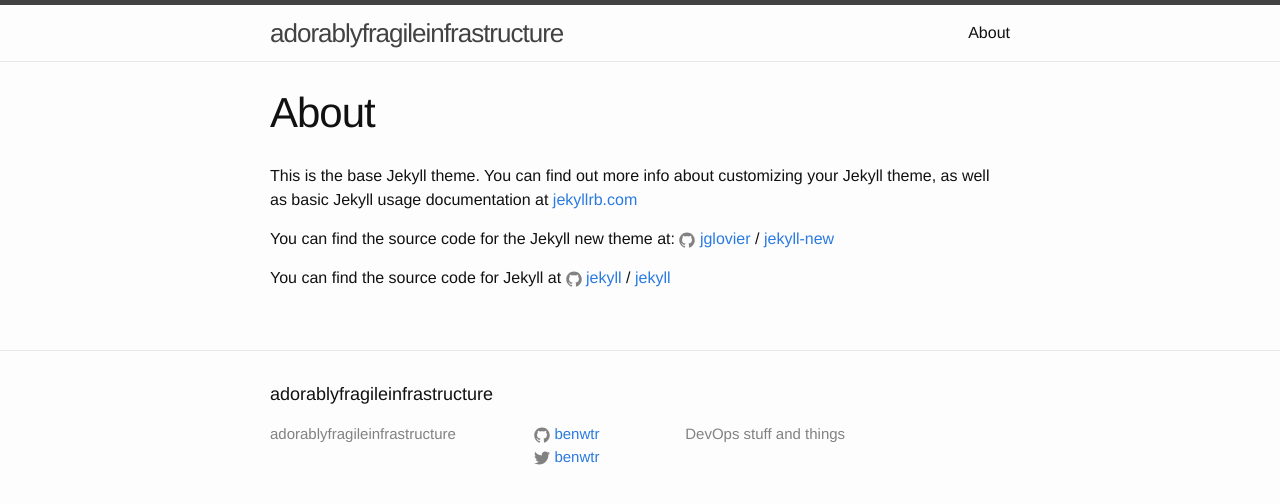
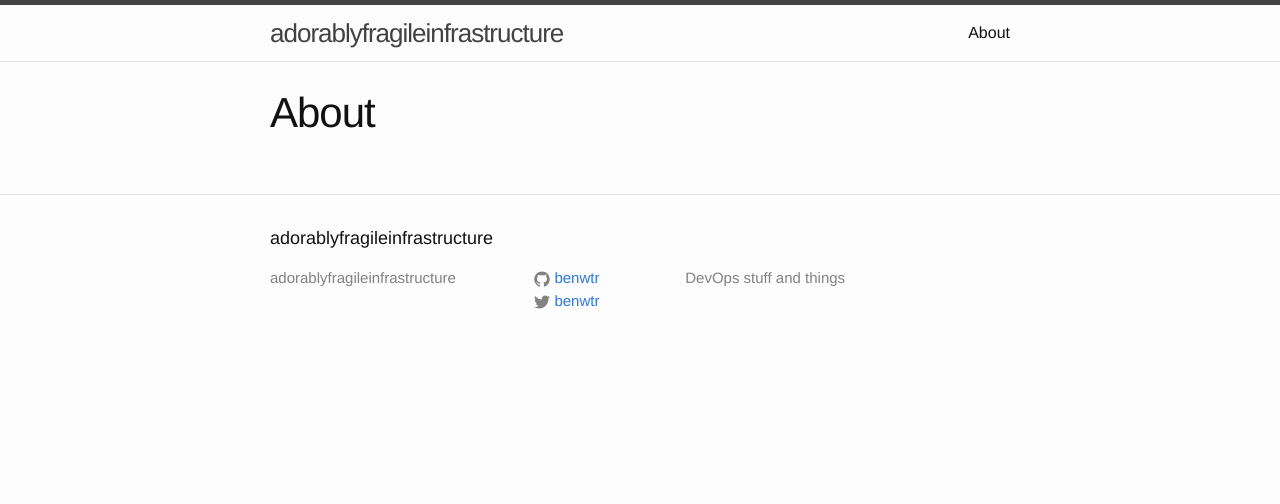
Before and after one commit to benwtr/benwtr.github.io, a Jekyll site: the page built from about.md, in a window 1280 px wide. Shown: the top 504 px of the page. Built offline with Jekyll 4.4.1, drawn with Linux system fonts in a browser that asks for light colours; Markdown is read by kramdown in place of the engine named in the settings.

Commit message:
fix links

```diff
--- a/about.md
+++ b/about.md
@@ -3,13 +3,3 @@ layout: page
 title: About
 permalink: /about/
 ---
-
-This is the base Jekyll theme. You can find out more info about customizing your Jekyll theme, as well as basic Jekyll usage documentation at [jekyllrb.com](http://jekyllrb.com/)
-
-You can find the source code for the Jekyll new theme at:
-{% include icon-github.html username="jglovier" %} /
-[jekyll-new](https://github.com/jglovier/jekyll-new)
-
-You can find the source code for Jekyll at
-{% include icon-github.html username="jekyll" %} /
-[jekyll](https://github.com/jekyll/jekyll)
```
Also changed, not shown: _posts/2015-10-27-a-different-approach-for-auth-in-chatops-scripts.md (+2 -4 lines).
